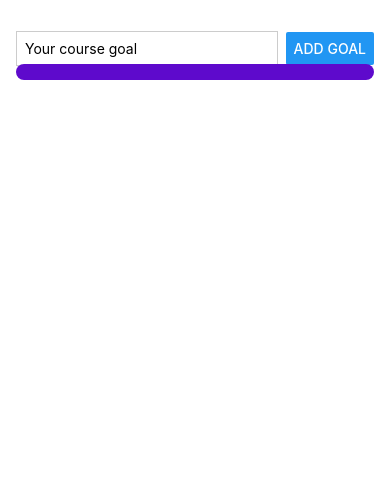
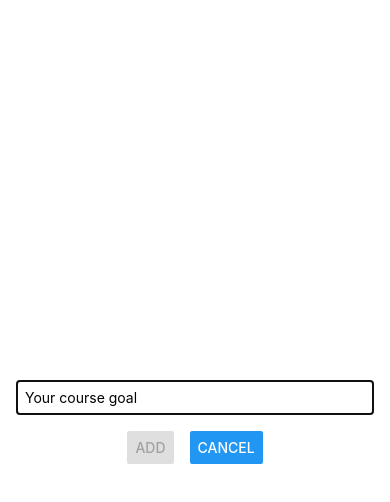
Before and after one commit to Sejmou/react-native-course, a React Native app: screen / in a window 390 px wide. Both pictures are taken after a click on the button "ADD GOAL". Shown: the top 502 px of the page. Built offline with nearby package versions, Linux system fonts and the light colour scheme.

Commit message:
add Modal with basic styling

```diff
--- a/App.js
+++ b/App.js
@@ -1,5 +1,5 @@
 import { useState } from 'react';
-import { StyleSheet, View, FlatList } from 'react-native';
+import { StyleSheet, View, FlatList, Text, Button } from 'react-native';
 import GoalItem from './components/GoalItem';
 import GoalInput from './components/GoalInput';
 
@@ -11,18 +11,26 @@ export default function App() {
       ...goals,
       { text: enteredGoalText, id: Math.random().toString() }, // use keyExtractor to tell FlatList how to use id as key
     ]);
+    setShowModal(false);
   };
 
   const deleteGoalHandler = id => {
     setGoals(currGoals => currGoals.filter(g => g.id !== id));
   };
 
+  const [showModal, setShowModal] = useState(false);
+
+  console.log(goals);
+
   return (
     <View style={styles.appContainer}>
-      <GoalInput onAddGoal={addGoalHandler} />
-      {/* Max mentions in tutorial that we should use "wrapper View" for ScrollView and put ScrollView inside of it
-          For me, it seems to work that way though (using slightly different styles) */}
-      <FlatList // use this instead of ScrollView to optimize performance; only visible (or soon-to-be-visible) elements are rendered
+      <GoalInput
+        visible={showModal}
+        onAddGoal={addGoalHandler}
+        onCancel={() => setShowModal(false)}
+      />
+      {goals.length > 0 ? (
+        <FlatList
           style={styles.goalsContainer}
           data={goals}
           renderItem={itemData => (
@@ -32,20 +40,23 @@ export default function App() {
               onDelete={deleteGoalHandler}
             />
           )}
-        keyExtractor={item => item.id} // tells FlatList what value to use as key
-        alwaysBounceVertical={false} // disables "bouncing" effect while scrolling if FlatList height hasn't exceeded its container's height yet
+          keyExtractor={item => item.id}
+          alwaysBounceVertical={false}
         />
+      ) : (
+        <Text style={styles.placeholderText}>No goals yet.</Text>
+      )}
+      <Button title="Add goal" onPress={() => setShowModal(true)} />
     </View>
   );
 }
 
 const styles = StyleSheet.create({
   appContainer: {
-    flex: 1, //appContainer is "implicitly wrapped" by yet another flex container; set flex to 1 -> takes whole device height
     paddingHorizontal: 16,
     paddingTop: 48,
   },
-  goalsContainer: {
-    flex: 1,
+  placeholderText: {
+    marginVertical: 8,
   },
 });
--- a/components/CustomTextInput.js
+++ b/components/CustomTextInput.js
@@ -7,10 +7,9 @@ export default CustomTextInput;
 
 const styles = StyleSheet.create({
   textInput: {
+    width: '100%',
     borderWidth: 1,
     borderColor: '#cccccc',
-    flex: 2,
-    marginRight: 8,
     padding: 8,
   },
 });
--- a/components/GoalInput.js
+++ b/components/GoalInput.js
@@ -1,36 +1,56 @@
 import { useState } from 'react';
-import { StyleSheet, View, Button } from 'react-native';
+import { StyleSheet, View, Button, Modal } from 'react-native';
 import CustomTextInput from './CustomTextInput';
 
-const GoalInput = ({ onAddGoal }) => {
+const GoalInput = ({ visible, onAddGoal, onCancel }) => {
   const [enteredGoalText, setEnteredGoalText] = useState('');
   const textInputHandler = text => {
     setEnteredGoalText(text);
   };
-  const buttonPressHandler = () => {
+  const addHandler = () => {
     onAddGoal(enteredGoalText);
     setEnteredGoalText('');
   };
 
   return (
+    <Modal
+      statusBarTranslucent // without that Modal was not covering whole screen on Android for some reason (offset from top)
+      visible={visible}
+    >
       <View style={styles.inputContainer}>
         <CustomTextInput
           onChangeText={textInputHandler}
           placeholder="Your course goal"
           value={enteredGoalText}
         />
-      <Button title="Add Goal" onPress={buttonPressHandler} />
+        <View style={styles.actions}>
+          <Button
+            title="Add"
+            disabled={!enteredGoalText}
+            onPress={addHandler}
+          />
+          <View style={styles.rightButton}>
+            <Button title="Cancel" onPress={onCancel} />
           </View>
+        </View>
+      </View>
+    </Modal>
   );
 };
 export default GoalInput;
 
 const styles = StyleSheet.create({
   inputContainer: {
-    flex: 0,
+    flex: 1,
+    justifyContent: 'center',
+    alignItems: 'center',
+    padding: 16,
+  },
+  actions: {
+    marginTop: 16,
     flexDirection: 'row',
-    justifyContent: 'space-between',
-    alignItems: 'center',
-    marginBottom: 8,
+  },
+  rightButton: {
+    marginLeft: 16,
   },
 });
```
Lines whose indentation alone changed are shown as unchanged.
